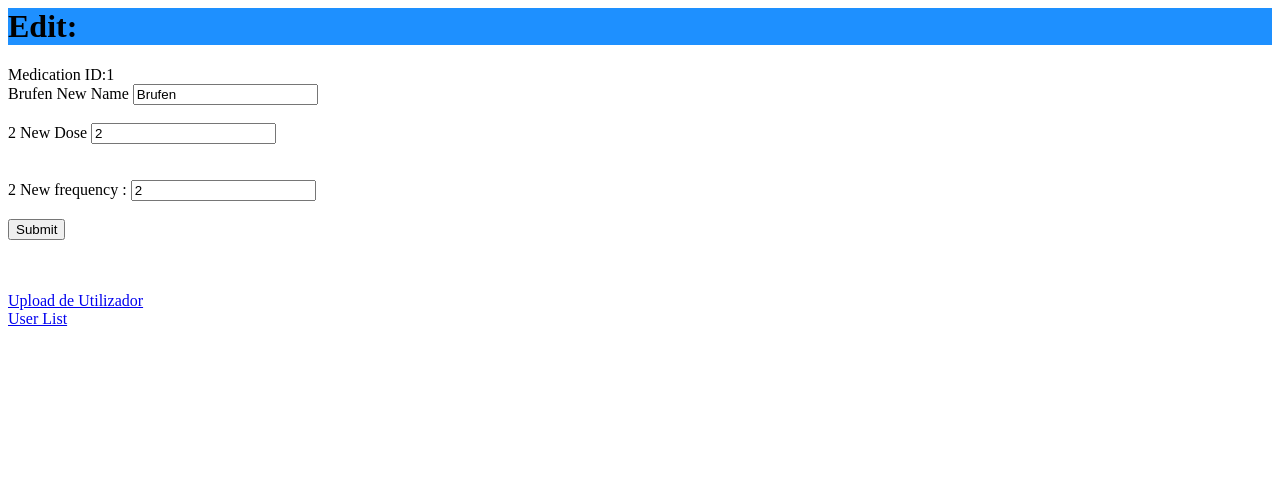
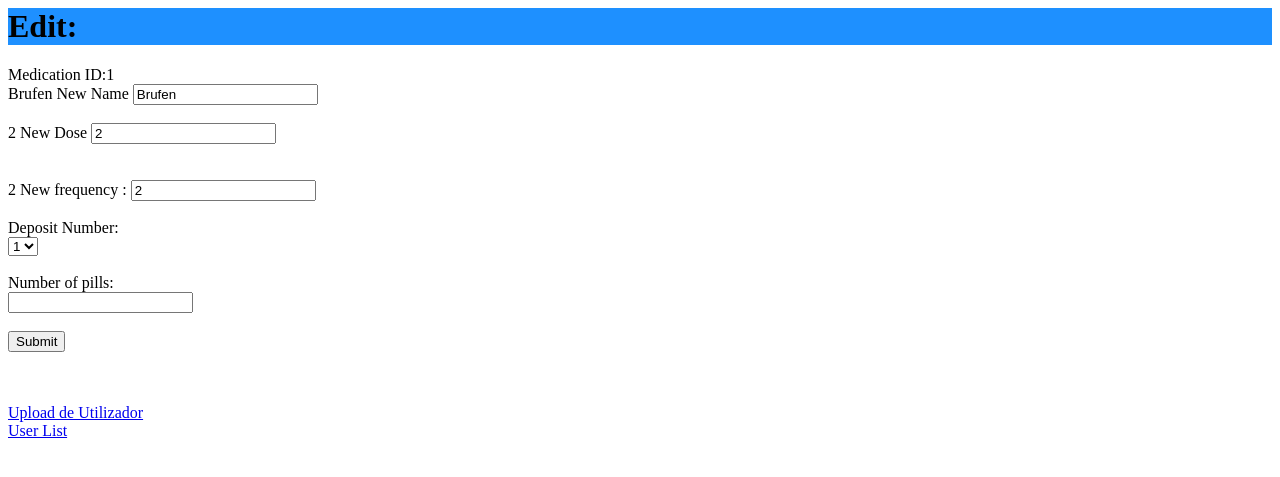
Before and after one commit to afonsomota2001/afonsomota2001.github.io, a PHP site: page /infoEditMed.php?medication_id=1 in a window 1280 px wide. Shown: the top 477 px of the page. Run offline with PHP 8.4, Linux system fonts and the light colour scheme; data comes from the database, SQL or seed files in the repository; tables that the repository leaves empty or names only in its code hold one stand-in row (values such as "Sample post"); data that the repository does not hold is empty.

Commit message:
stock and data fixed

```diff
--- a/infoEditMed.php
+++ b/infoEditMed.php
@@ -38,14 +38,21 @@ if (isset($_POST["submit"])) {
     $name = $_POST["name"];
     $dose = $_POST["dose"];
     $frequency = $_POST["frequency"];
+    $deposit_number = $_POST["deposit_number"];
+    $number_of_pills = $_POST["number_of_pills"];
 
     // fix the error in SQL syntax
     $query = "UPDATE medications SET name = '$name', dose = '$dose', frequency = '$frequency' WHERE medication_id = '$medication_id'";
     mysqli_query($conn, $query);
+
+    $sqlAdd = "UPDATE stock SET deposit_number = '$deposit_number', number_of_pills = '$number_of_pills' WHERE medication_id = '$medication_id'";
+
+    $result = mysqli_query($conn, $sqlAdd);
+
     echo "
         <script>
-            alert('Successfully Edited');
-            document.location.href = 'dataMed.php';
+            alert('Successfully Edited or Added');
+            document.location.href = 'stock.php';
         </script>
     ";
 }
@@ -54,7 +61,7 @@ if (isset($_POST["submit"])) {
 <html lang="en" dir="ltr">
   <head>
     <meta charset="utf-8">
-    <title>Edit Medication: <?php echo $row["name"]; ?> </title>
+    <title>Edit Medication: </title>
   </head>
   <body>
   <form class="" action="" method="post" autocomplete="off" enctype="multipart/form-data">
@@ -88,6 +95,26 @@ if (isset($_POST["submit"])) {
         <br>
 
 
+        <label for="deposit_number">Deposit Number:</label><br>
+        <select name="deposit_number">
+          <?php
+          for ($i = 1; $i <= 8; $i++) {
+            $query = "SELECT deposit_number FROM stock WHERE deposit_number = $i";
+            $result = mysqli_query($conn, $query);
+
+          if (mysqli_num_rows($result) == 0) {
+          echo "<option value='$i'>$i</option>";
+          }
+        }
+          ?>
+
+</select><br><br>
+
+    <label for="number_of_pills">Number of pills:</label><br>
+    <input type="text" id="number_of_pills" name="number_of_pills"><br><br>
+
+
+
         <button type = "submit" name = "submit">Submit</button>
         </form>
         <br>
--- a/introMed.php
+++ b/introMed.php
@@ -44,7 +44,7 @@ if(isset($_POST["submit"])){
     </style>
 
 <body>
-<h1 style="background-color:Red;">Medicamento:</h1>
+<h1 style="background-color:Red;">Medication:</h1>
     <form class="" action="" method="post" autocomplete="off" enctype="multipart/form-data">
 
     <label for="name">Name:</label><br>
```
Also changed, not shown: stock.php (+35 -2 lines), dataMed.php (line endings or trailing spaces).
